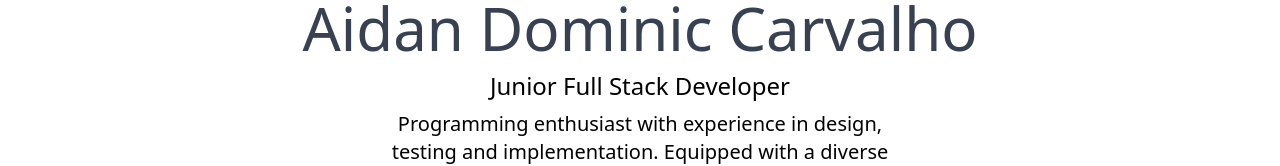
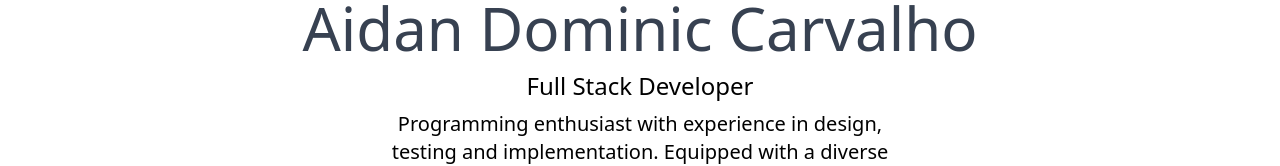
Before and after one commit to DomDevs2000/React-NextJS-Personal-Website, a Next.js app: page / in a window 1280 px wide. Shown: the part 143-309 px from the top of the page. Built offline with nearby package versions, Linux system fonts and the light colour scheme.

Commit message:
updated about me job title

```diff
--- a/components/AboutMe.tsx
+++ b/components/AboutMe.tsx
@@ -9,7 +9,7 @@ export const  AboutMe = () => {
             <h2 className='text-5xl text-gray-700 py-3 dark:text-slate-400 md:text-6xl'>
                 Aidan Dominic Carvalho
             </h2>
-            <h3 className='text-2xl'>Junior Full Stack Developer</h3>
+            <h3 className='text-2xl'> Full Stack Developer</h3>
             <p className='text-md py-2 leading-8 text-gray md:text-xl max-w-lg mx-auto'>
                 Programming enthusiast with experience in design,
                 testing and implementation. Equipped with a diverse
```
